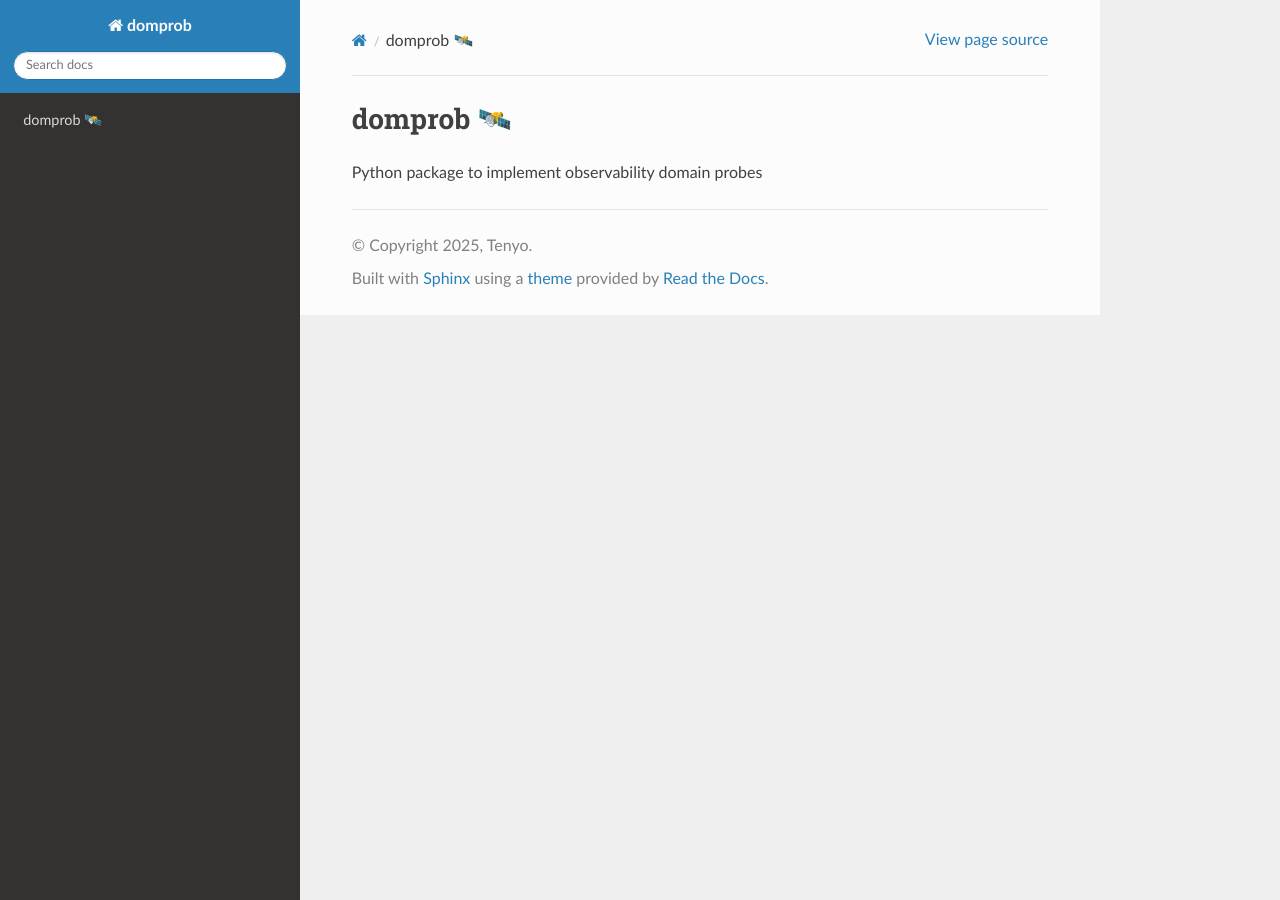
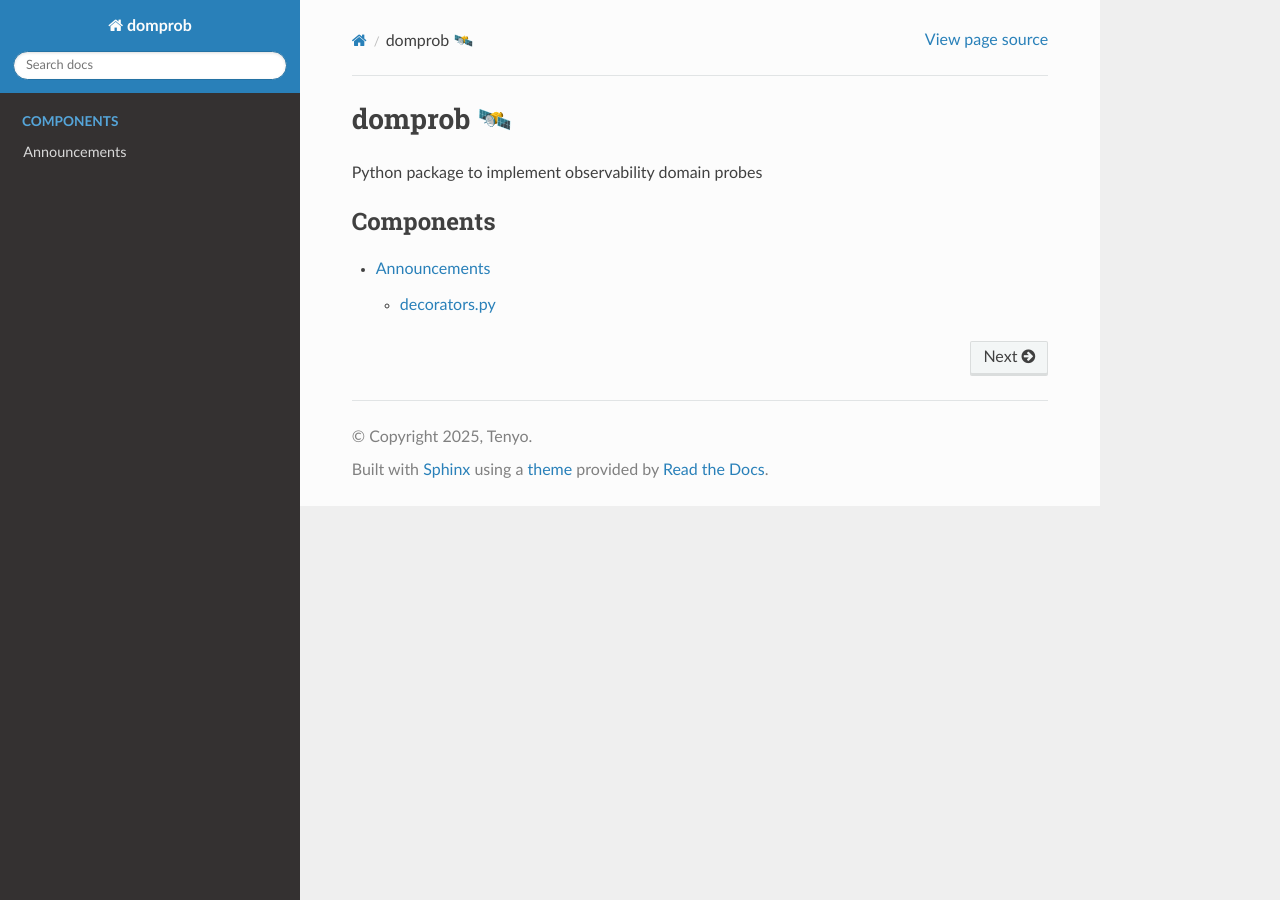
Before and after one commit to tenyo-app/pydomprob, a Sphinx documentation site: the page built from docs/index.rst, in a window 1280 px wide. Built offline with Sphinx 7.4.7 and the Read the Docs theme 3.1.0, drawn with Linux system fonts in a browser that asks for light colours.

Commit message:
#26: Add decorators.py to sphinx docs

```diff
--- /dev/null
+++ b/docs/components/announcements/decorators.rst
@@ -0,0 +1,7 @@
+decorators.py
+=============
+
+.. automodule:: domprob.announcements.decorators
+    :members:
+    :undoc-members:
+    :show-inheritance:
--- /dev/null
+++ b/docs/components/announcements/index.rst
@@ -0,0 +1,8 @@
+Announcements
+=============
+
+
+.. toctree::
+   :maxdepth: 1
+
+   decorators
--- a/docs/conf.py
+++ b/docs/conf.py
@@ -1,7 +1,7 @@
 import os
 import sys
 
-sys.path.insert(0, os.path.abspath("../domprob/"))
+sys.path.insert(0, os.path.abspath("../"))
 # Configuration file for the Sphinx documentation builder.
 #
 # For the full list of built-in configuration values, see the documentation:
@@ -34,7 +34,7 @@ autodoc_default_options = {
     "members": True,  # Document class members
     "undoc-members": True,  # Include undocumented members
     "private-members": True,  # Include private members (_ prefixed)
-    "special-members": "__init__",  # Include special methods like __init__
+    "special-members": "__call__, __repr__",  # Include special methods like __init__
     "inherited-members": True,  # Include inherited members
     "show-inheritance": True,  # Show class inheritance
 }
--- a/docs/index.rst
+++ b/docs/index.rst
@@ -1,2 +1,14 @@
 .. include:: ../README.md
    :parser: myst_parser.sphinx_
+
+.. toctree::
+   :maxdepth: 2
+   :caption: Getting Started
+
+
+
+.. toctree::
+   :maxdepth: 2
+   :caption: Components
+
+   components/announcements/index
```
Also changed, not shown: 2 other files.
